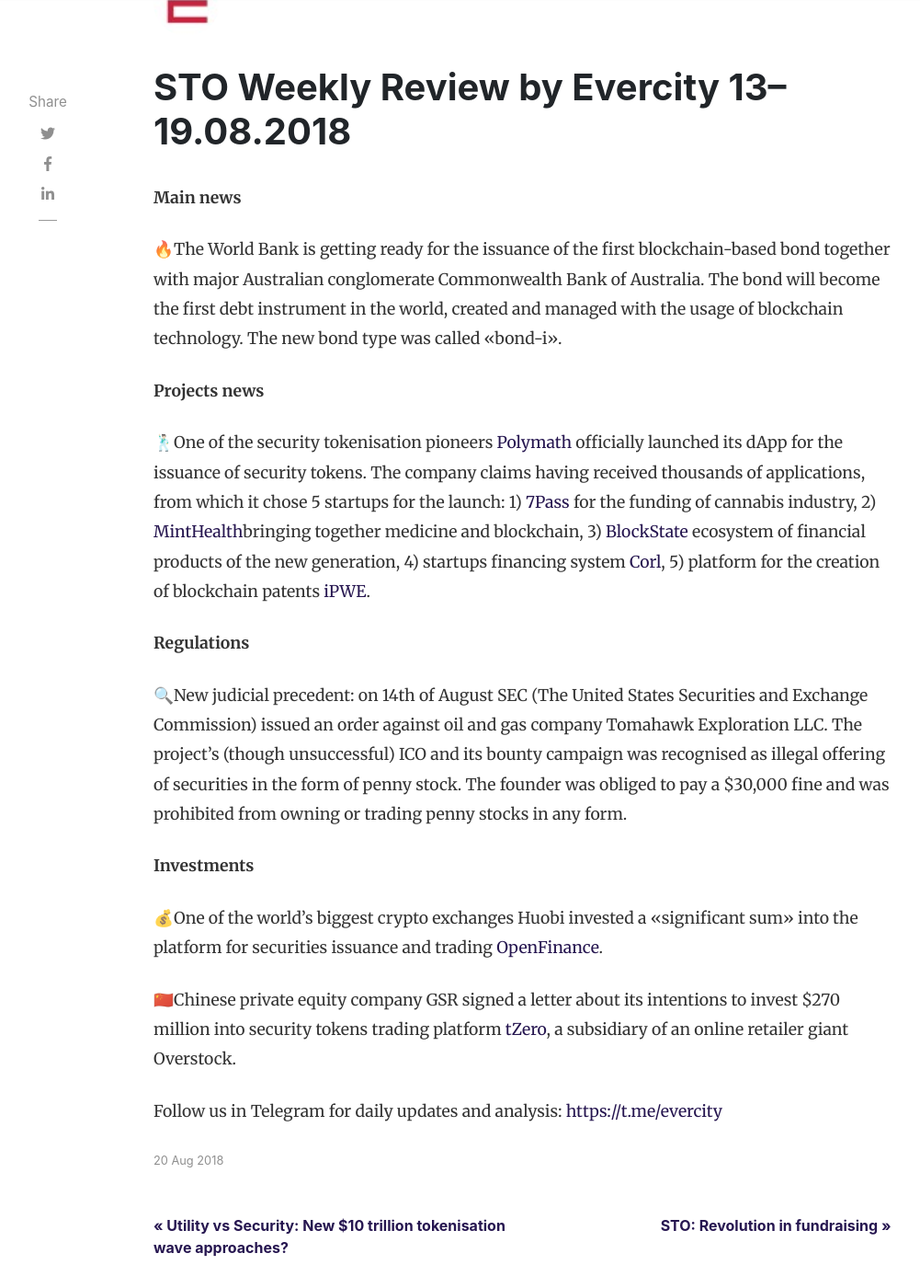
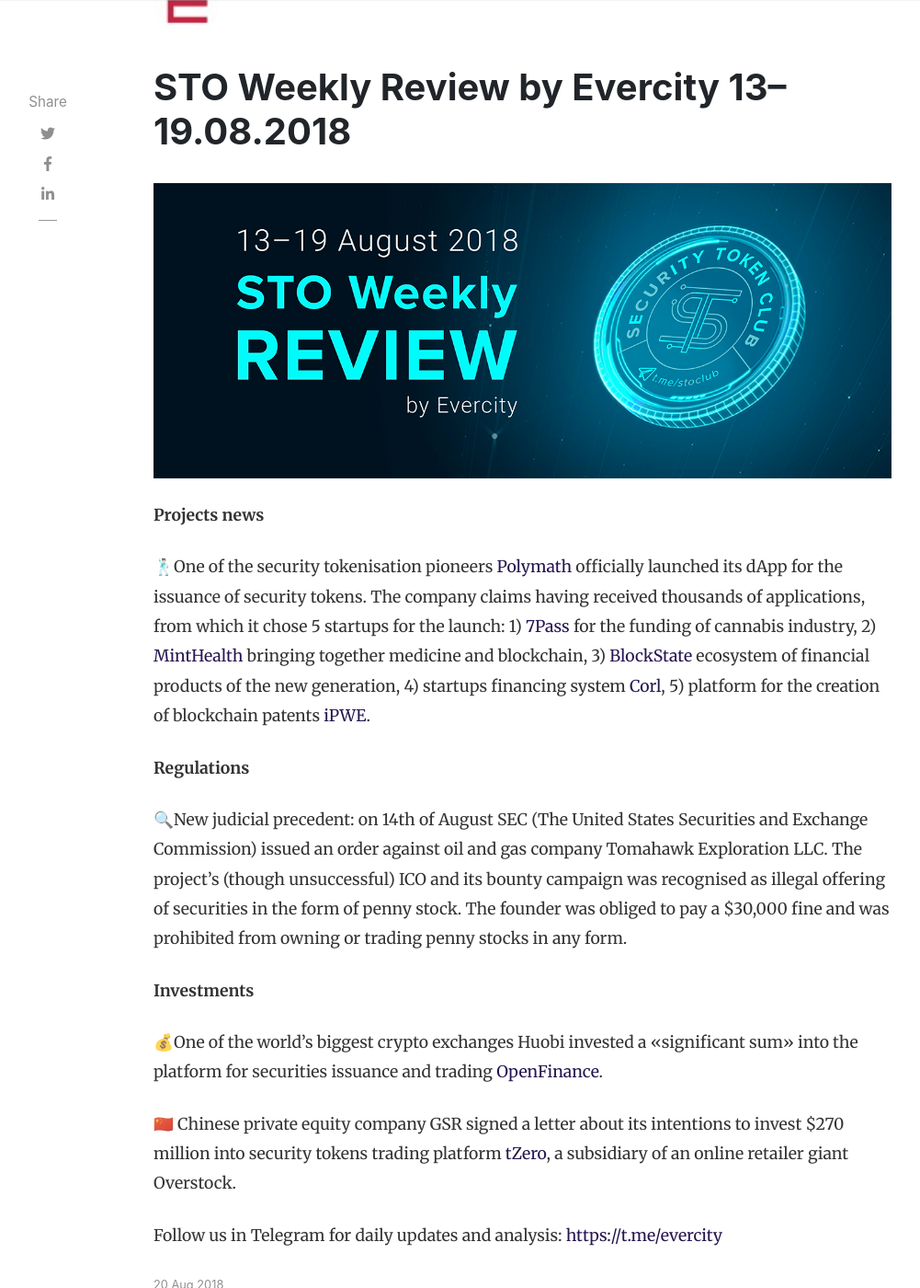
Before and after one commit to staccelerator/sta-blog, a Jekyll site: the page built from _posts/2018-08-20-sto-weekly-review-by-evercity-1319.08.2018.md, in a window 1280 px wide and 1400 px high, scrolled down 264 px. Shown: the whole window at 92% size, without its empty margins (118-1119 px from the left). Built offline with Jekyll 4.4.1, drawn with Linux system fonts in a browser that asks for light colours; nearby versions of some CDN libraries; comment, search, counter and statistics services are not loaded.

Commit message:
Update Post “2018-08-20-sto-weekly-review-by-evercity-1319.08.2018”

```diff
--- a/_posts/2018-08-20-sto-weekly-review-by-evercity-1319.08.2018.md
+++ b/_posts/2018-08-20-sto-weekly-review-by-evercity-1319.08.2018.md
@@ -1,19 +1,17 @@
 ---
-title: "STO Weekly Review by Evercity 13–19.08.2018"
+layout: post
+author: evercity
+comments: true
+title: STO Weekly Review by Evercity 13–19.08.2018
+description: "Main news\U0001F525The World Bank is getting ready for the issuance of the first blockchain-based bond together with major Australian conglomerate Commonwealth Bank of Australia. The bond will become the first debt instrument in the world, created and managed with the usage of blockchain technology. The new bond type was called «bond-i»."
 date: 2018-08-20T14:41:13.469Z
-author: evercity
-layout: post
-published: true
-comments: true
+categories:
+  - News
+image: /assets/images/post-news-eng.png
 ---
-
-**Main news**
-
-🔥The World Bank is getting ready for the issuance of the first blockchain-based bond together with major Australian conglomerate Commonwealth Bank of Australia. The bond will become the first debt instrument in the world, created and managed with the usage of blockchain technology. The new bond type was called «bond-i».
-
 **Projects news**
 
-🕺🏻One of the security tokenisation pioneers [Polymath](https://polymath.network/) officially launched its dApp for the issuance of security tokens. The company claims having received thousands of applications, from which it chose 5 startups for the launch: 1) [7Pass](https://www.7passtoken.com/) for the funding of cannabis industry, 2) [MintHealth](https://minthealth.io/)bringing together medicine and blockchain, 3) [BlockState](https://blockstate.com/) ecosystem of financial products of the new generation, 4) startups financing system [Corl](https://corl.io/), 5) platform for the creation of blockchain patents [iPWE](https://ipwe.com/).
+🕺🏻One of the security tokenisation pioneers [Polymath](https://polymath.network/) officially launched its dApp for the issuance of security tokens. The company claims having received thousands of applications, from which it chose 5 startups for the launch: 1) [7Pass](https://www.7passtoken.com/) for the funding of cannabis industry, 2) [MintHealth](https://minthealth.io/) bringing together medicine and blockchain, 3) [BlockState](https://blockstate.com/) ecosystem of financial products of the new generation, 4) startups financing system [Corl](https://corl.io/), 5) platform for the creation of blockchain patents [iPWE](https://ipwe.com/).
 
 **Regulations**
 
@@ -23,6 +21,6 @@
 
 💰One of the world’s biggest crypto exchanges Huobi invested a «significant sum» into the platform for securities issuance and trading [OpenFinance](https://www.openfinance.io/).
 
-🇨🇳Chinese private equity company GSR signed a letter about its intentions to invest $270 million into security tokens trading platform [tZero](https://www.tzero.com/), a subsidiary of an online retailer giant Overstock.
+🇨🇳 Chinese private equity company GSR signed a letter about its intentions to invest $270 million into security tokens trading platform [tZero](https://www.tzero.com/), a subsidiary of an online retailer giant Overstock.
 
-Follow us in Telegram for daily updates and analysis: [https://t.me/evercity](https://t.me/evercity)
+Follow us in Telegram for daily updates and analysis: <https://t.me/evercity>
```
